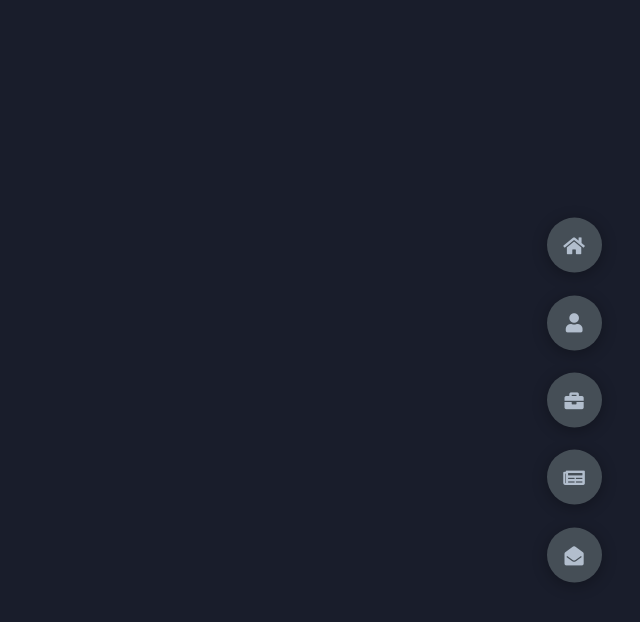
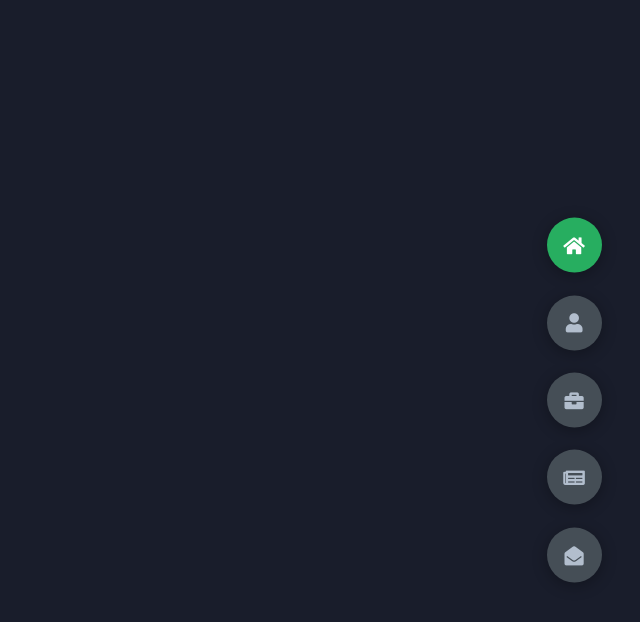
Before and after one commit to beambomb/Portfolio-onProgress, a plain HTML site: page index.html in a window 1280 px wide. Both pictures are taken after a click on the element 1214 px from the left and 245 px from the top of the page. Shown: the whole page, without its empty margins (640-1280 px from the left). Drawn offline with Linux system fonts and the light colour scheme.

Commit message:
Melanjutkan sampai 34.54

```diff
--- /dev/null
+++ b/app.js
@@ -0,0 +1,17 @@
+const sections = document.querySelectorAll('.section');
+const sectBtns = document.querySelectorAll('.controlls');
+const sectBTN = document.querySelectorAll('.control');
+const allSections = document.querySelector('.main-content');
+
+function PageTransition(){
+    //Button Click active class
+    for(let i = 0; i < sectBTN.length; i++){
+        sectBTN[i].addEventListener('click', function(){
+            let currentBtn = document.querySelectorAll('.active-btn');
+            currentBtn[0].className = currentBtn[0].className.replace('active-btn', '');
+            this.className += ' active-btn';
+        })
+    }
+}
+
+PageTransition()
--- a/index.html
+++ b/index.html
@@ -23,7 +23,7 @@
     </main>
 
     <div class="controlls">
-        <div class="control control-1 active-btn">
+        <div class="control control-1 active-btn" data-id="home">
             <i class="fas fa-home"></i>
         </div>
         <div class="control control-2" data-id="about">
@@ -39,5 +39,7 @@
             <i class="fas fa-envelope-open"></i>
         </div>
     </div>
+
+    <script src="app.js"></script>
 </body>
 </html>
--- a/styles/styles.scss
+++ b/styles/styles.scss
@@ -96,6 +96,14 @@ section{
     justify-content: center;
     transform: translateY(-50%);
 
+    .active-btn{
+        background-color: var(--color-secondary) !important;
+        transition: all .4s ease-in-out;
+        i{
+            color: var(--color-white) !important;
+        }
+    }
+
     .control{
         padding: 1rem;
         cursor: pointer;
```
Also changed, not shown: styles/styles.css, 1 other file.
